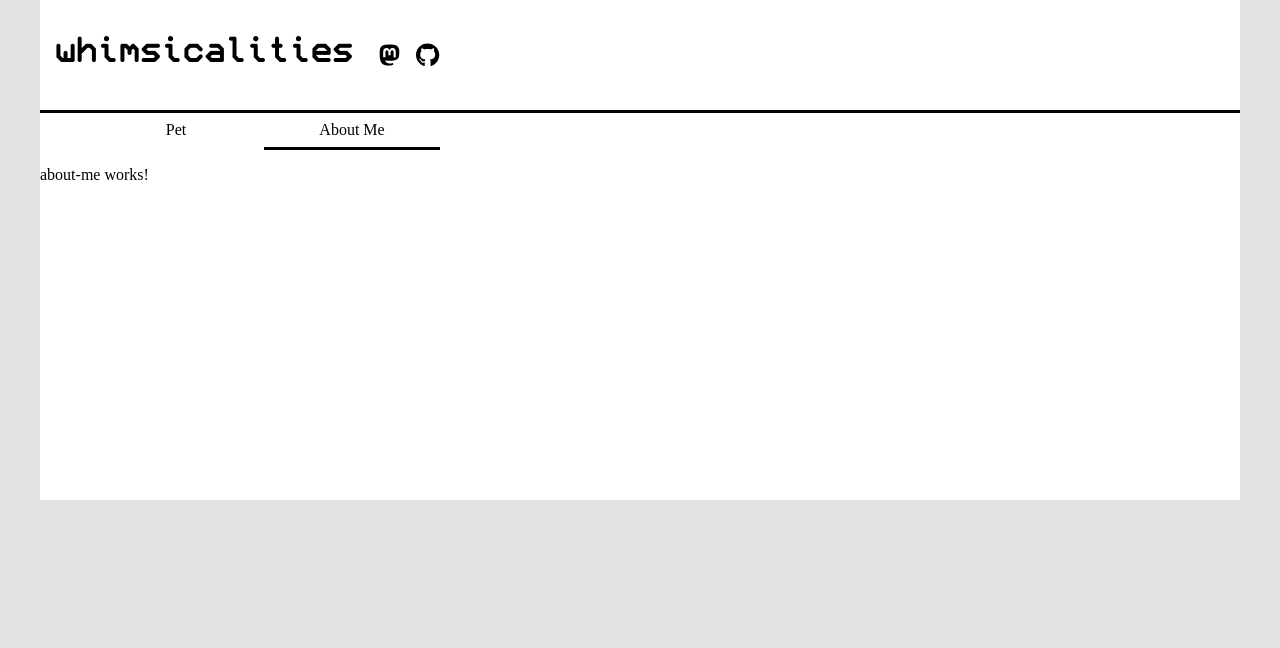
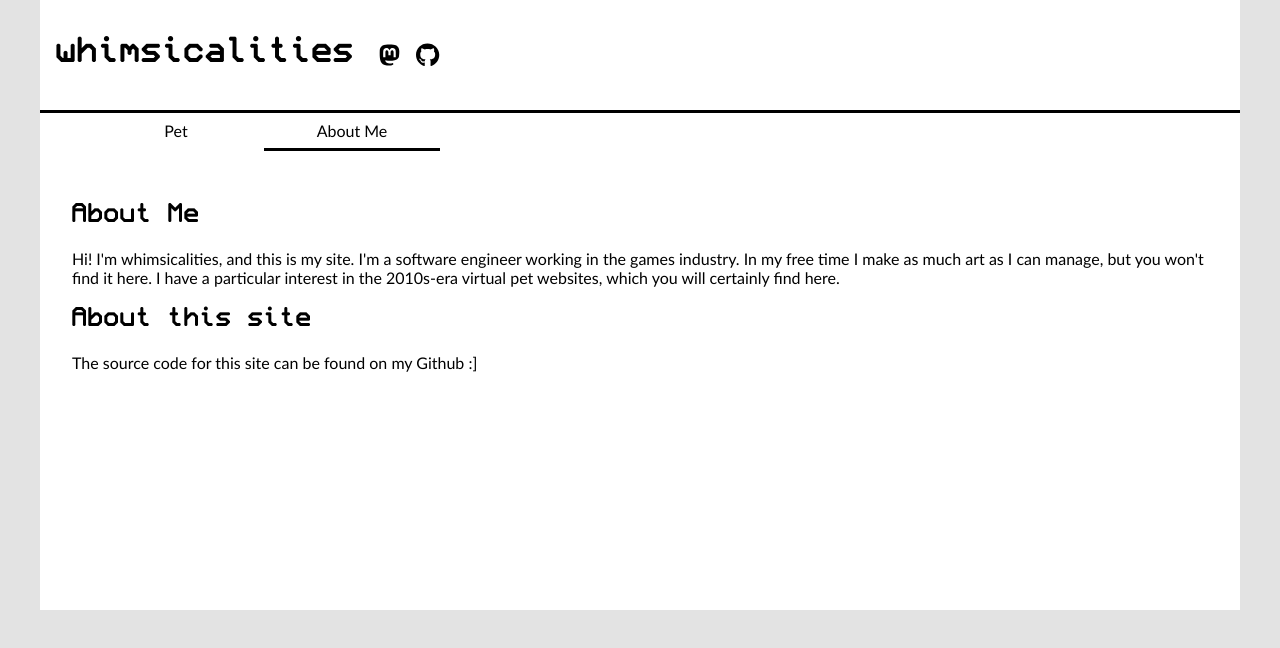
Before and after one commit to whimsicalities/personal-site, an Angular app in the folder client/whimsicalities/: page /about-me in a window 1280 px wide. Shown: the top 648 px of the page. Built offline with nearby package versions, Linux system fonts and the light colour scheme.

Commit message:
Populate about me page

```diff
--- a/client/whimsicalities/src/app/about-me/about-me.component.html
+++ b/client/whimsicalities/src/app/about-me/about-me.component.html
@@ -1 +1,6 @@
-<p>about-me works!</p>
+<div id="about-me-page">
+    <h2>About Me</h2>
+    <p>Hi! I'm whimsicalities, and this is my site. I'm a software engineer working in the games industry. In my free time I make as much art as I can manage, but you won't find it here. I have a particular interest in the 2010s-era virtual pet websites, which you will certainly find here.</p>
+    <h2>About this site</h2>
+    <p>The source code for this site can be found on my Github :]</p>
+</div>
--- a/client/whimsicalities/src/app/about-me/about-me.component.scss
+++ b/client/whimsicalities/src/app/about-me/about-me.component.scss
@@ -0,0 +1,3 @@
+#about-me-page {
+    padding: 2em;
+}
--- a/client/whimsicalities/src/app/title/title.component.scss
+++ b/client/whimsicalities/src/app/title/title.component.scss
@@ -1,10 +1,4 @@
-@font-face {
-    font-family: Miracode;
-    src: url("/assets/fonts/Miracode.ttf") format('truetype')
-}
-
 #title {
-    font-family: Miracode;
     padding-right: 0.5em;
 }
 
--- a/client/whimsicalities/src/styles.scss
+++ b/client/whimsicalities/src/styles.scss
@@ -1,7 +1,15 @@
-/* You can add global styles to this file, and also import other style files */
+@font-face {
+    font-family: Miracode;
+    src: url("/assets/fonts/Miracode.ttf") format('truetype')
+}
 
 body {
     margin: 0px; // Clear the default 8px margin
+    font-family: "Trebuchet MS", Helvetica, sans-serif
+}
+
+h1,h2,h3 {
+    font-family: Miracode, Monospace
 }
 
 // For html debugging purposes
```
